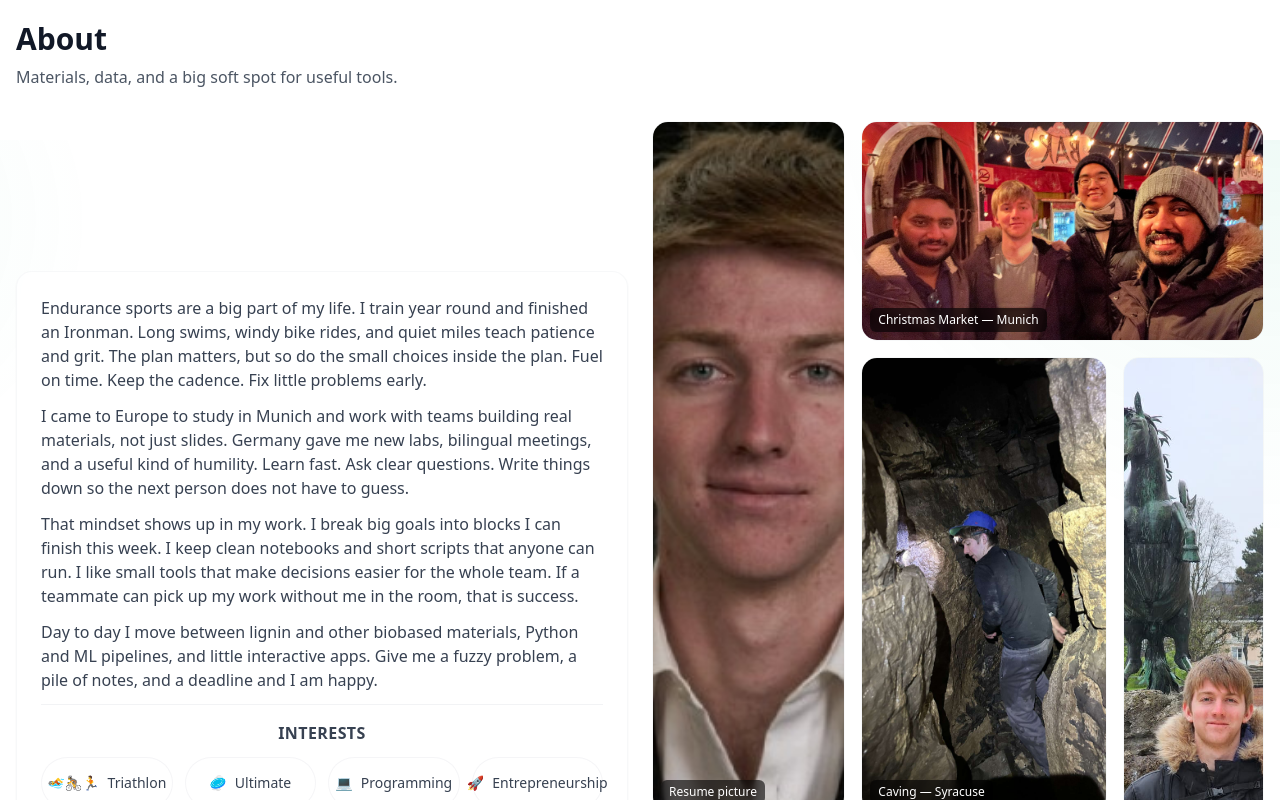
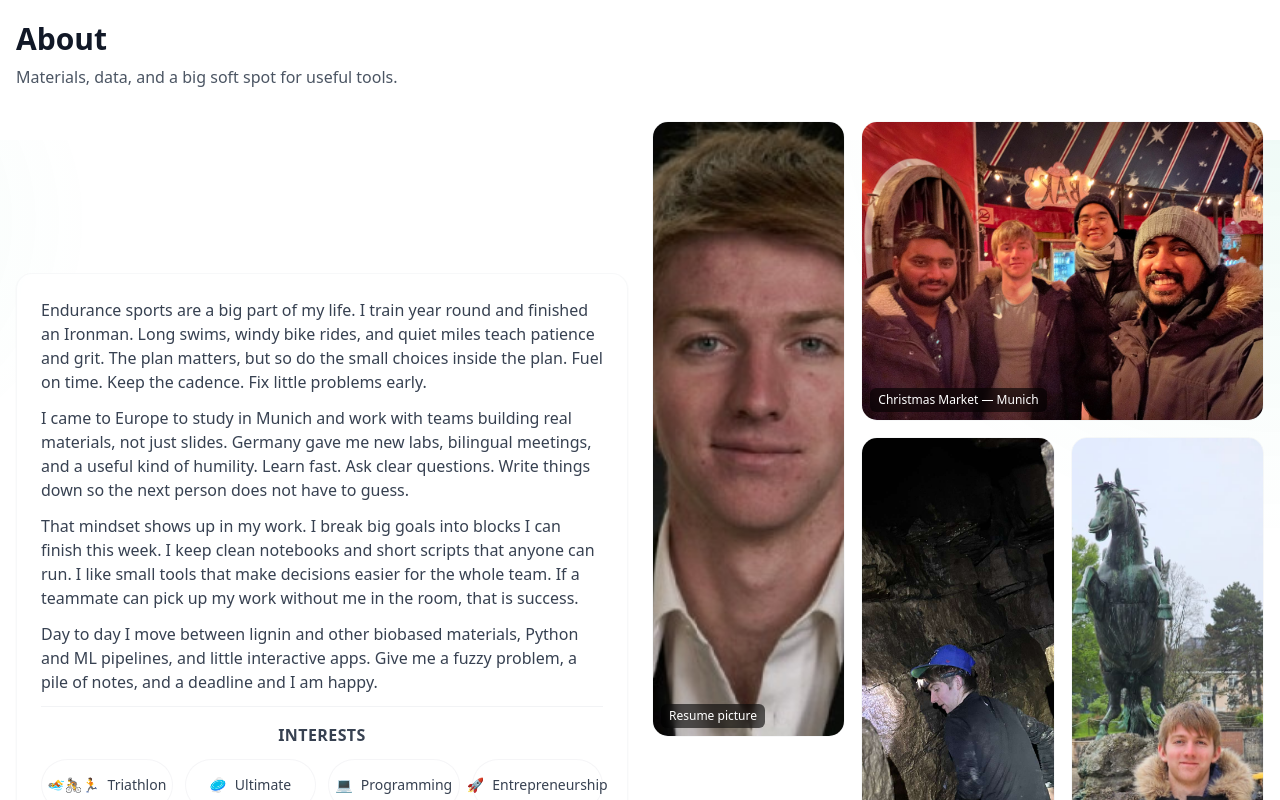
Before and after one commit to Tridude5/JohnSlavinskas, a Next.js app: page / in a window 1280 px wide. Shown: the part 660-1460 px from the top of the page. Built offline with nearby package versions, Linux system fonts and the light colour scheme; no server answers.

Commit message:
Update page.tsx

```diff
--- a/app/page.tsx
+++ b/app/page.tsx
@@ -390,23 +390,14 @@ export default function Page() {
 
           {/* Right column: larger mosaic with explicit placement on md+ */}
           <ParallaxGroup>
-            <div
-              className="
-                grid gap-4
-                grid-cols-2 auto-rows-[150px]
-                sm:auto-rows-[170px]
-                md:grid-cols-12 md:auto-rows-[200px]
-                lg:auto-rows-[220px]
-              "
-            >
+  {/* Simple 3-col mosaic; bigger rows = bigger photos */}
+  <div className="grid grid-cols-2 sm:grid-cols-3 gap-4
+                  auto-rows-[180px] sm:auto-rows-[220px] md:auto-rows-[260px] lg:auto-rows-[300px]">
+
     {/* Resume picture — tall left */}
     <figure
       data-parallax="0.12"
-                className="
-                  relative overflow-hidden rounded-2xl border border-gray-200/30 dark:border-gray-800/50
-                  col-span-1 row-span-2
-                  md:col-start-1 md:col-span-4 md:row-start-1 md:row-span-3
-                "
+      className="relative col-span-1 row-span-2 overflow-hidden rounded-2xl border border-gray-200/30 dark:border-gray-800/50"
     >
       <Image
         src={`${base}/downloads/1683206302513.jfif`}
@@ -422,14 +413,10 @@ export default function Page() {
       </figcaption>
     </figure>
 
-              {/* Christmas Market — wide top */}
+    {/* Christmas Market — wide across the top-right */}
     <figure
       data-parallax="0.08"
-                className="
-                  relative overflow-hidden rounded-2xl border border-gray-200/30 dark:border-gray-800/50
-                  col-span-2 row-span-1
-                  md:col-start-5 md:col-span-8 md:row-start-1 md:row-span-1
-                "
+      className="relative col-span-2 row-span-1 overflow-hidden rounded-2xl border border-gray-200/30 dark:border-gray-800/50"
     >
       <Image
         src={`${base}/downloads/Christmas_Market_Munich.jpg`}
@@ -444,21 +431,19 @@ export default function Page() {
       </figcaption>
     </figure>
 
-              {/* Caving — made larger (wider + taller on md) */}
+    {/* Caving — made larger (taller) */}
     <figure
       data-parallax="0.06"
-                className="
-                  relative overflow-hidden rounded-2xl border border-gray-200/30 dark:border-gray-800/50
-                  col-span-1 row-span-1
-                  md:col-start-5 md:col-span-5 md:row-start-2 md:row-span-2
-                "
+      className="relative col-span-1 row-span-2 overflow-hidden rounded-2xl border border-gray-200/30 dark:border-gray-800/50"
     >
       <Image
         src={`${base}/downloads/Caving_Syracuse.jpg`}
         alt="Caving in Syracuse"
         fill
         className="object-cover"
-                  sizes="(max-width: 768px) 50vw, 41vw"
+        // center the subject a touch lower to avoid harsh crop
+        style={{ objectPosition: "50% 45%" }}
+        sizes="(max-width: 768px) 50vw, 33vw"
         unoptimized
       />
       <figcaption className="absolute bottom-2 left-2 rounded-md bg-black/60 text-white text-[11px] sm:text-xs px-2 py-1 backdrop-blur-sm">
@@ -469,18 +454,14 @@ export default function Page() {
     {/* Salzburg — tall right */}
     <figure
       data-parallax="0.10"
-                className="
-                  relative overflow-hidden rounded-2xl border border-gray-200/30 dark:border-gray-800/50
-                  col-span-1 row-span-2
-                  md:col-start-10 md:col-span-3 md:row-start-2 md:row-span-3
-                "
+      className="relative col-span-1 row-span-2 overflow-hidden rounded-2xl border border-gray-200/30 dark:border-gray-800/50"
     >
       <Image
         src={`${base}/downloads/Salzburg.jpg`}
         alt="Salzburg, Austria"
         fill
         className="object-cover"
-                  sizes="(max-width: 768px) 50vw, 25vw"
+        sizes="(max-width: 768px) 50vw, 33vw"
         unoptimized
       />
       <figcaption className="absolute bottom-2 left-2 rounded-md bg-black/60 text-white text-[11px] sm:text-xs px-2 py-1 backdrop-blur-sm">
@@ -489,6 +470,7 @@ export default function Page() {
     </figure>
   </div>
 </ParallaxGroup>
+
         </div>
       </Section>
 
```
Lines whose indentation alone changed are shown as unchanged.
